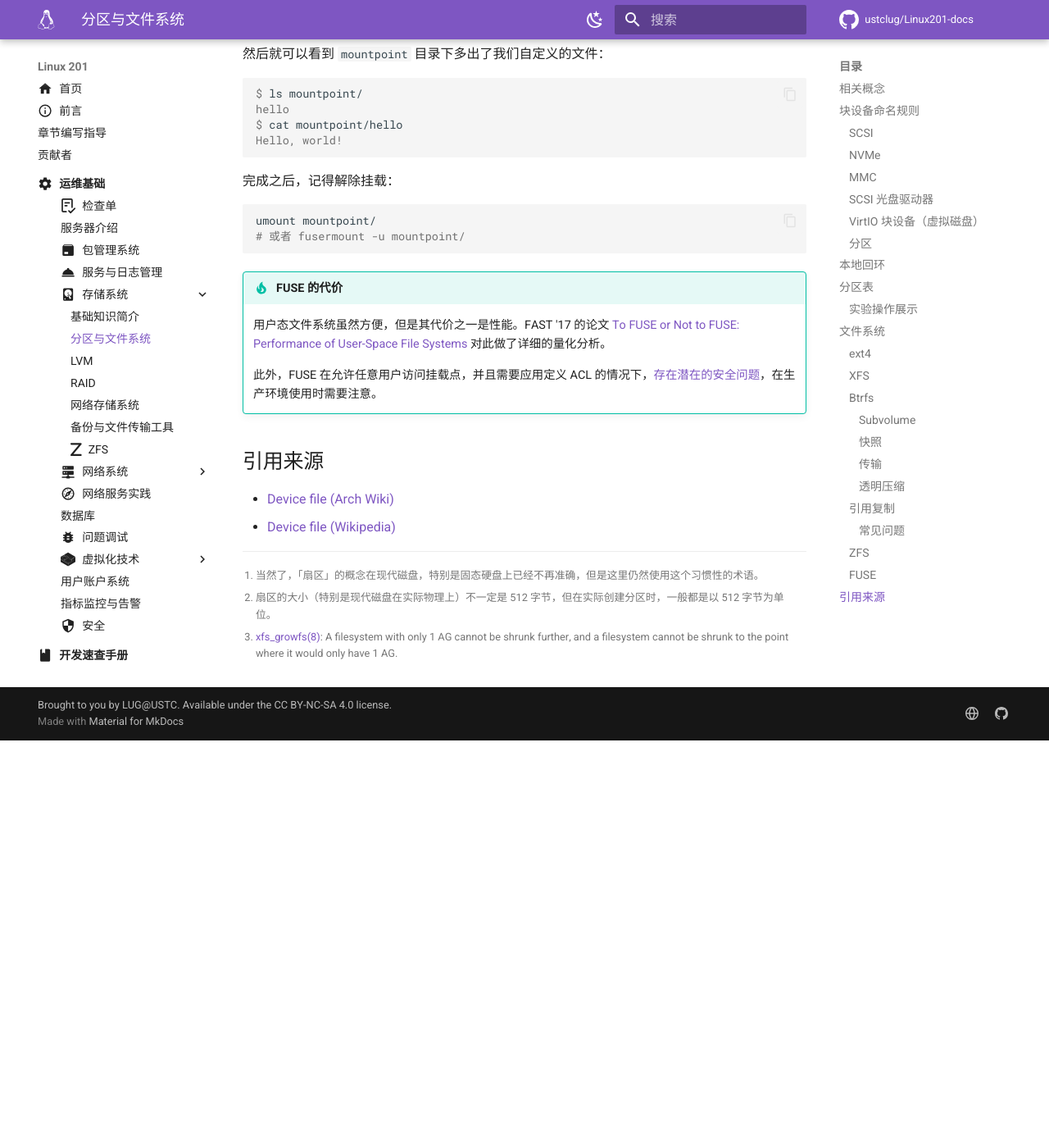
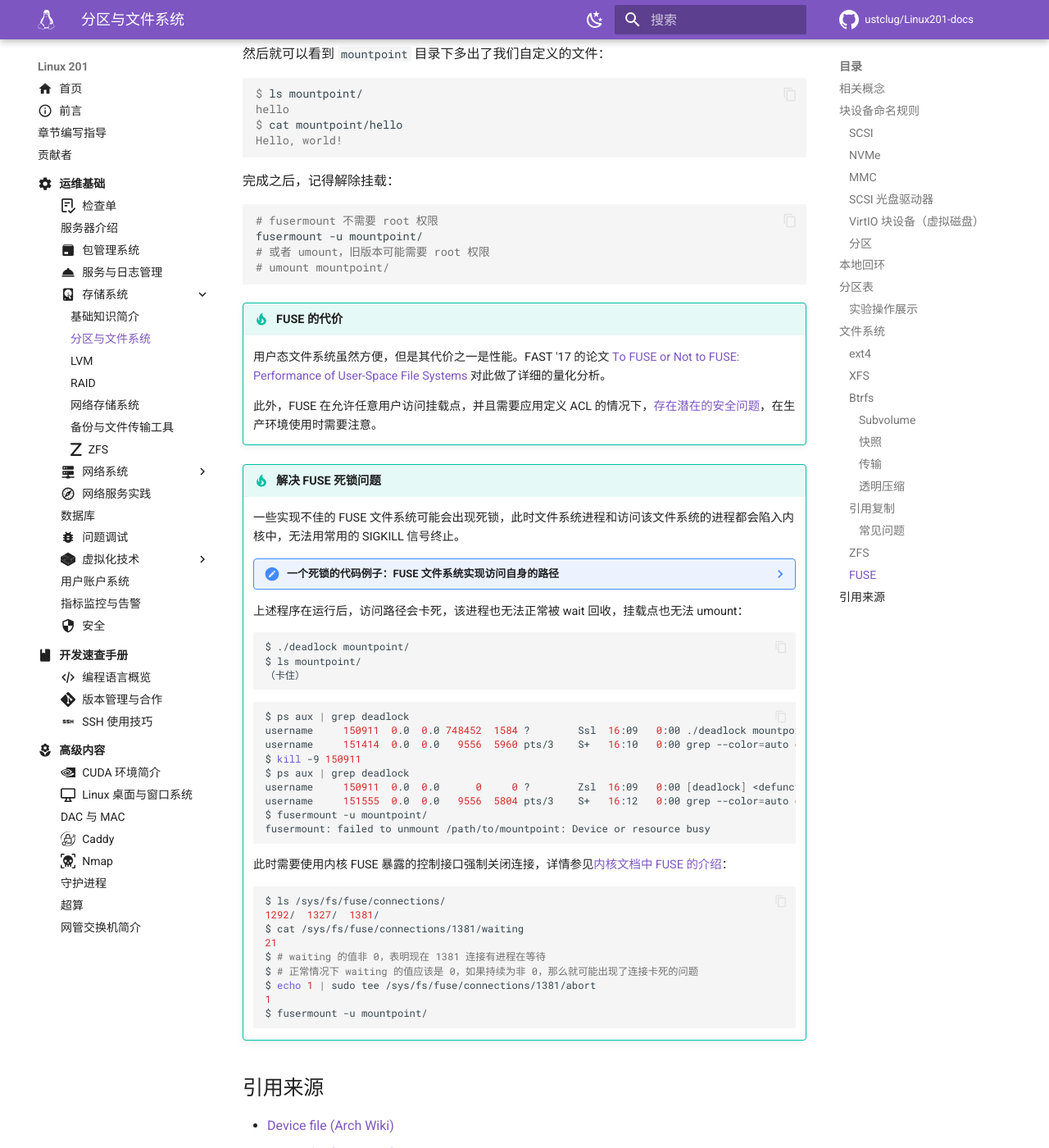
Before and after one commit to ustclug/Linux201-docs, an MkDocs documentation site: the page built from docs/ops/storage/filesystem.md, in a window 1280 px wide and 1400 px high, scrolled down 22216 px. Shown: the whole window at 82% size. Built offline with MkDocs 1.6.1 and Material for MkDocs 9.7.7, drawn with Linux system fonts in a browser that asks for light colours; comment, search, counter and statistics services are not loaded; before the commit the page ends 23119 px from its top, so only the background shows below that.

Commit message:
storage/filesystem: Handle FUSE deadlock

````diff
--- a/docs/ops/storage/filesystem.md
+++ b/docs/ops/storage/filesystem.md
@@ -1092,8 +1092,10 @@ Hello, world!
 完成之后，记得解除挂载：
 
 ```shell
-umount mountpoint/
-# 或者 fusermount -u mountpoint/
+# fusermount 不需要 root 权限
+fusermount -u mountpoint/
+# 或者 umount，旧版本可能需要 root 权限
+# umount mountpoint/
 ```
 
 !!! tip "FUSE 的代价"
@@ -1101,6 +1103,86 @@ umount mountpoint/
     用户态文件系统虽然方便，但是其代价之一是性能。FAST '17 的论文 [To FUSE or Not to FUSE: Performance of User-Space File Systems](https://www.usenix.org/conference/fast17/technical-sessions/presentation/vangoor) 对此做了详细的量化分析。
 
     此外，FUSE 在允许任意用户访问挂载点，并且需要应用定义 ACL 的情况下，[存在潜在的安全问题](https://github.com/libfuse/libfuse?tab=readme-ov-file#security-implications)，在生产环境使用时需要注意。
+
+!!! tip "解决 FUSE 死锁问题"
+
+    一些实现不佳的 FUSE 文件系统可能会出现死锁，此时文件系统进程和访问该文件系统的进程都会陷入内核中，无法用常用的 SIGKILL 信号终止。
+
+    ??? note "一个死锁的代码例子：FUSE 文件系统实现访问自身的路径"
+
+        ```c
+        #define FUSE_USE_VERSION 31
+
+        #include <assert.h>
+        #include <stdio.h>
+        #include <stdlib.h>
+        #include <fuse.h>
+        #include <string.h>
+        #include <dirent.h>
+
+        static char *real_path = NULL;
+
+        static int hello_getattr(const char *path, struct stat *stbuf,
+                                struct fuse_file_info *fi) {
+          int res = 0;
+
+          memset(stbuf, 0, sizeof(struct stat));
+          // DEADLOCK!
+          // Accessing myself in the getattr function
+          DIR *d = opendir(real_path);
+          struct dirent *entry = readdir(d);
+          // OK, impossible to reach here
+          assert(0);
+          return res;
+        }
+
+        static const struct fuse_operations hello_oper = {
+          .getattr = hello_getattr,
+        };
+
+        int main(int argc, char *argv[]) {
+          if (argc < 2) {
+            fprintf(stderr, "Usage: %s <mountpoint>\n", argv[0]);
+            return 1;
+          }
+          real_path = realpath(argv[1], NULL);
+          return fuse_main(argc, argv, &hello_oper, NULL);
+        }
+        ```
+
+    上述程序在运行后，访问路径会卡死，该进程也无法正常被 wait 回收，挂载点也无法 umount：
+
+    ```shell
+    $ ./deadlock mountpoint/
+    $ ls mountpoint/
+    （卡住）
+    ```
+
+    ```shell
+    $ ps aux | grep deadlock
+    username     150911  0.0  0.0 748452  1584 ?        Ssl  16:09   0:00 ./deadlock mountpoint/
+    username     151414  0.0  0.0   9556  5960 pts/3    S+   16:10   0:00 grep --color=auto deadlock
+    $ kill -9 150911
+    $ ps aux | grep deadlock
+    username     150911  0.0  0.0      0     0 ?        Zsl  16:09   0:00 [deadlock] <defunct>
+    username     151555  0.0  0.0   9556  5804 pts/3    S+   16:12   0:00 grep --color=auto deadlock
+    $ fusermount -u mountpoint/
+    fusermount: failed to unmount /path/to/mountpoint: Device or resource busy
+    ```
+
+    此时需要使用内核 FUSE 暴露的控制接口强制关闭连接，详情参见[内核文档中 FUSE 的介绍](https://docs.kernel.org/filesystems/fuse.html)：
+
+    ```shell
+    $ ls /sys/fs/fuse/connections/
+    1292/  1327/  1381/
+    $ cat /sys/fs/fuse/connections/1381/waiting
+    21
+    $ # waiting 的值非 0，表明现在 1381 连接有进程在等待
+    $ # 正常情况下 waiting 的值应该是 0，如果持续为非 0，那么就可能出现了连接卡死的问题
+    $ echo 1 | sudo tee /sys/fs/fuse/connections/1381/abort
+    1
+    $ fusermount -u mountpoint/
+    ```
 
 [^sector]: 当然了，「扇区」的概念在现代磁盘，特别是固态硬盘上已经不再准确，但是这里仍然使用这个习惯性的术语。
 [^sector-size]: 扇区的大小（特别是现代磁盘在实际物理上）不一定是 512 字节，但在实际创建分区时，一般都是以 512 字节为单位。
````
